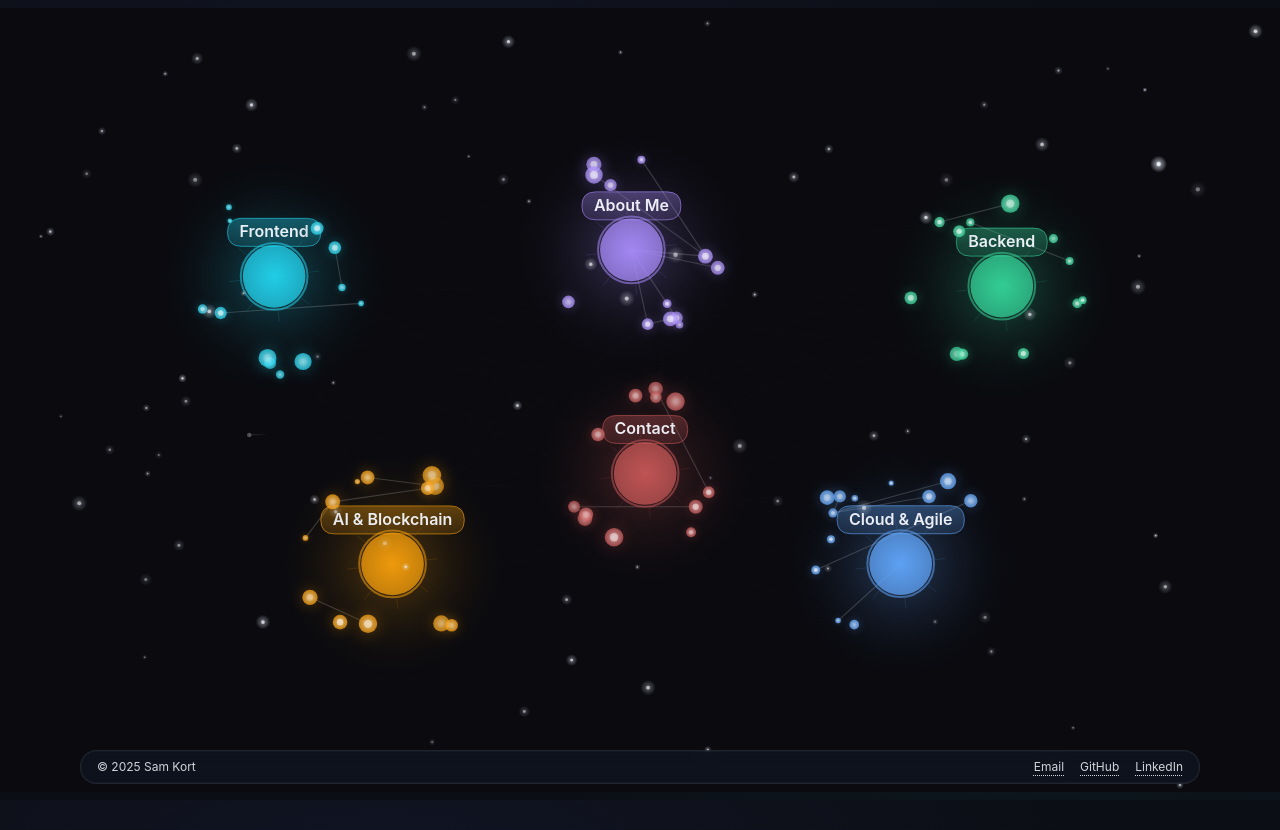
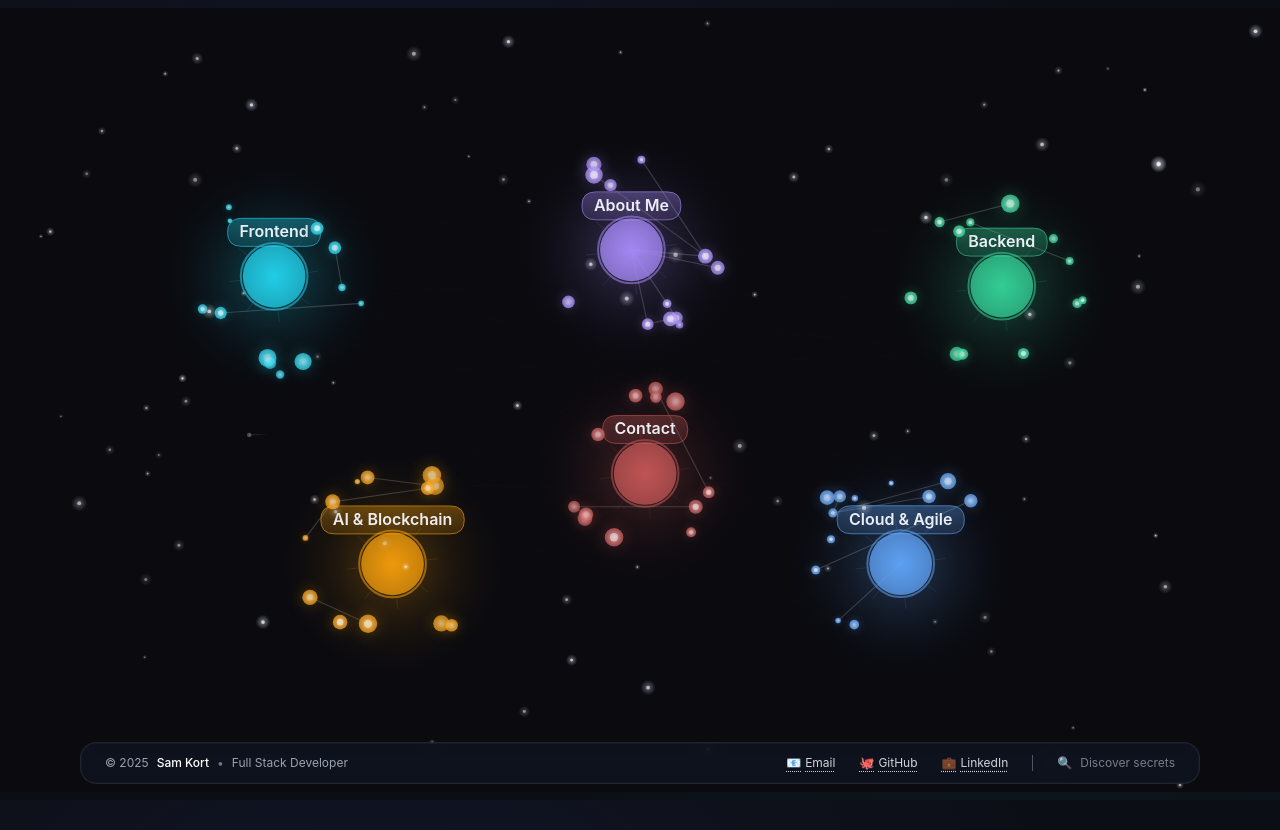
Before and after one commit to SamKort1/galaxy-portfolio, a Next.js app: page / in a window 1280 px wide. Shown: the top 830 px of the page. Built offline with nearby package versions, Linux system fonts and the light colour scheme.

Commit message:
fix: cursor pointer and more details about years

```diff
--- a/app/data/about.ts
+++ b/app/data/about.ts
@@ -29,9 +29,9 @@ export const aboutHighlights: { label: string; value: string }[] = [
 ];
 
 export const aboutTimeline: { year: string; title: string; text: string }[] = [
-    { year: "2025+", title: "Junior Developer -  WoodWing",      text: "Creating a DAM system and integrations" },
-    { year: "2025", title: "Small Portfolio Project for Dylan Putman",      text: "Created portfolio project for Creative Art director, Dylan Putman to show of all his work" },
-    { year: "2025", title: "Graduated Amsterdam University of Applied Science",      text: "Graduated with a 7.4 GPA for my end internship" },
-    { year: "2022", title: "Minor Applied AI - University of Applied Science",   text: "Created an AI to detect available parking spaces in a street" },
-    { year: "2021", title: "Minor Blockchain - University of Applied Science",text: "Built a application to secure contracts written in solidity using AI and blockchain" },
+    { year: "2025 - Present", title: "Junior Developer -  WoodWing",      text: "Creating a DAM system and integrations" },
+    { year: "2025 - 2025", title: "Small Portfolio Project for Dylan Putman",      text: "Created portfolio project for Creative Art director, Dylan Putman to show of all his work" },
+    { year: "2021 -2025", title: "Graduated Amsterdam University of Applied Science",      text: "Graduated with a 7.4 GPA for my end internship" },
+    { year: "2023 - 2024", title: "Minor Applied AI - University of Applied Science",   text: "Created an AI to detect available parking spaces in a street" },
+    { year: "2022 - 2023", title: "Minor Blockchain - University of Applied Science",text: "Built a application to secure contracts written in solidity using AI and blockchain" },
 ];
--- a/app/globals.css
+++ b/app/globals.css
@@ -114,3 +114,46 @@ a { @apply underline underline-offset-4 decoration-dotted; }
     opacity: 0.8;
   }
 }
+
+/* Custom Scrollbar Styles */
+.custom-scrollbar {
+  scrollbar-width: thin;
+  scrollbar-color: rgba(167, 139, 250, 0.3) transparent;
+}
+
+.custom-scrollbar::-webkit-scrollbar {
+  width: 8px;
+}
+
+.custom-scrollbar::-webkit-scrollbar-track {
+  background: transparent;
+  border-radius: 4px;
+}
+
+.custom-scrollbar::-webkit-scrollbar-thumb {
+  background: linear-gradient(180deg,
+    rgba(167, 139, 250, 0.4) 0%,
+    rgba(167, 139, 250, 0.2) 100%);
+  border-radius: 4px;
+  border: 1px solid rgba(167, 139, 250, 0.1);
+  backdrop-filter: blur(4px);
+}
+
+.custom-scrollbar::-webkit-scrollbar-thumb:hover {
+  background: linear-gradient(180deg,
+    rgba(167, 139, 250, 0.6) 0%,
+    rgba(167, 139, 250, 0.4) 100%);
+  border: 1px solid rgba(167, 139, 250, 0.2);
+}
+
+.custom-scrollbar::-webkit-scrollbar-thumb:active {
+  background: linear-gradient(180deg,
+    rgba(167, 139, 250, 0.8) 0%,
+    rgba(167, 139, 250, 0.6) 100%);
+  border: 1px solid rgba(167, 139, 250, 0.3);
+}
+
+/* Hide scrollbar when not needed */
+.custom-scrollbar::-webkit-scrollbar-thumb:vertical {
+  min-height: 40px;
+}
--- a/components/AboutTimelineModal.tsx
+++ b/components/AboutTimelineModal.tsx
@@ -65,7 +65,7 @@ export default function AboutTimelineModal({
                         />
                         <div className="min-w-0">
                             <h2 className="text-lg md:text-xl font-semibold leading-tight text-white">Timeline</h2>
-                            <p className="text-xs text-gray-300/90 mt-0.5 line-clamp-2 max-w-[70%]">My journey</p>
+                            <p className="text-xs text-gray-300/90 mt-0.5 line-clamp-2">My journey</p>
                         </div>
                         <div className="ml-auto flex gap-2">
                             <button
@@ -92,19 +92,27 @@ export default function AboutTimelineModal({
                     </div>
 
                     {/* Body */}
-                    <div className="p-4 sm:p-5 overflow-y-auto h-full">
-                        <div className="space-y-4">
+                    <div className="p-4 sm:p-5 overflow-y-auto h-full custom-scrollbar">
+                        <div className="space-y-6">
                             {timeline.map((t) => (
                                 <div key={`${t.year}-${t.title}`} className="flex gap-4">
-                                    <div className="flex flex-col items-center">
-                                        <span className="text-sm text-gray-400 font-mono bg-white/5 px-2 py-1 rounded">
+                                    {/* Timeline dot and line */}
+                                    <div className="flex flex-col items-center relative">
+                                        <div className="w-4 h-4 rounded-full bg-purple-400/60 z-10 relative mt-1.5" />
+                                        {/* Vertical line connecting dots */}
+                                        <div className="absolute top-5 left-1/2 transform -translate-x-1/2 w-px h-full bg-white/10" />
+                                    </div>
+
+                                    {/* Content area */}
+                                    <div className="flex-1 pb-5">
+                                        {/* Date range */}
+                                        <div className="text-sm text-gray-400 font-mono bg-white/5 px-3 py-1.5 rounded-lg inline-block mb-2">
                                             {t.year}
-                                        </span>
-                                        <div className="w-3 h-3 rounded-full bg-purple-400/60 mt-2" />
-                                    </div>
-                                    <div className="flex-1 pb-4 border-l border-white/10 pl-4">
+                                        </div>
+
+                                        {/* Title and description */}
                                         <div className="text-sm font-medium text-white mb-1">{t.title}</div>
-                                        <div className="text-xs text-gray-400">{t.text}</div>
+                                        <div className="text-xs text-gray-400 leading-relaxed">{t.text}</div>
                                     </div>
                                 </div>
                             ))}
--- a/components/Footer.tsx
+++ b/components/Footer.tsx
@@ -2,12 +2,52 @@ export default function Footer() {
     return (
         <footer className="fixed bottom-0 inset-x-0 z-20">
             <div className="mx-auto max-w-6xl px-4 pb-4">
-                <div className="glass rounded-2xl px-4 py-2 text-xs text-gray-300 flex items-center justify-between">
-                    <span>© {new Date().getFullYear()} Sam Kort</span>
-                    <div className="flex gap-4">
-                        <a href="mailto:samkort@hotmail.nl" className="hover:text-white">Email</a>
-                        <a href="https://github.com/" target="_blank" rel="noreferrer" className="hover:text-white">GitHub</a>
-                        <a href="https://www.linkedin.com/" target="_blank" rel="noreferrer" className="hover:text-white">LinkedIn</a>
+                <div className="glass rounded-2xl px-6 py-3 text-xs text-gray-300 flex items-center justify-between backdrop-blur-sm border border-white/10 shadow-lg">
+                    <div className="flex items-center gap-2">
+                        <span className="text-gray-400">© {new Date().getFullYear()}</span>
+                        <span className="font-medium text-white">Sam Kort</span>
+                        <span className="text-gray-500">•</span>
+                        <span className="text-gray-400">Full Stack Developer</span>
+                    </div>
+
+                    <div className="flex items-center gap-6">
+                        <a
+                            href="mailto:samkort@hotmail.nl"
+                            className="hover:text-cyan-400 transition-colors duration-200 flex items-center gap-1 group"
+                        >
+                            <span className="group-hover:scale-110 transition-transform duration-200">📧</span>
+                            <span>Email</span>
+                        </a>
+                        <a
+                            href="https://github.com/"
+                            target="_blank"
+                            rel="noreferrer"
+                            className="hover:text-purple-400 transition-colors duration-200 flex items-center gap-1 group"
+                        >
+                            <span className="group-hover:scale-110 transition-transform duration-200">🐙</span>
+                            <span>GitHub</span>
+                        </a>
+                        <a
+                            href="https://www.linkedin.com/"
+                            target="_blank"
+                            rel="noreferrer"
+                            className="hover:text-blue-400 transition-colors duration-200 flex items-center gap-1 group"
+                        >
+                            <span className="group-hover:scale-110 transition-transform duration-200">💼</span>
+                            <span>LinkedIn</span>
+                        </a>
+
+                        <div className="w-px h-4 bg-gray-600"></div>
+
+                        <div
+                            className="flex items-center gap-2 text-gray-400 hover:text-yellow-400 transition-colors duration-300 cursor-help group"
+                            title="Type 'help' anywhere to discover secret features and easter eggs!"
+                        >
+                            <span className="group-hover:animate-pulse">🔍</span>
+                            <span className="text-xs opacity-75 group-hover:opacity-100 transition-opacity duration-200">
+                                Discover secrets
+                            </span>
+                        </div>
                     </div>
                 </div>
             </div>
```
Also changed, not shown: components/NeuralCanvas.tsx (+24 -16 lines).
